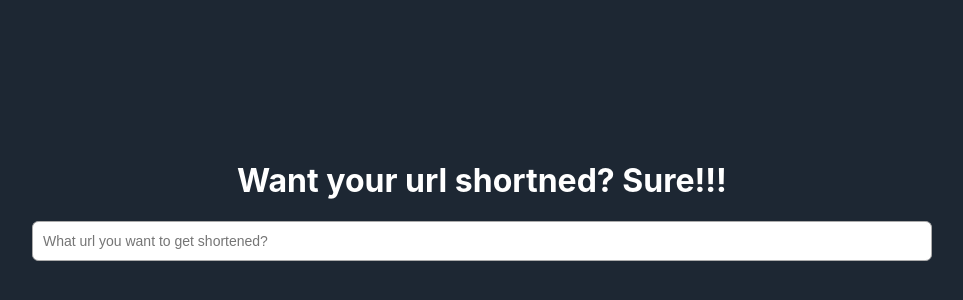
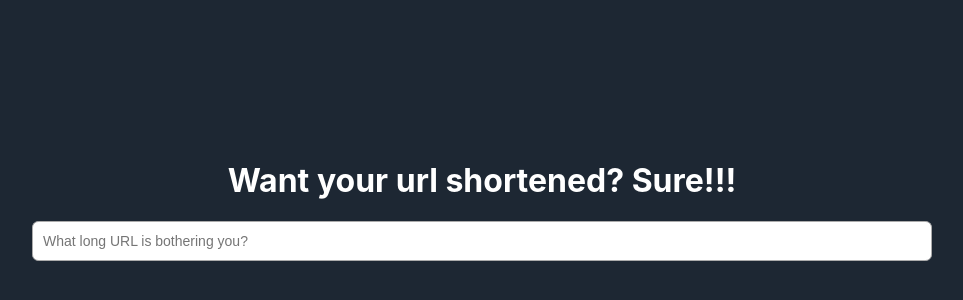
Before and after one commit to eduardo305/shortener, a React (Create React App) app in the folder client/: page / in a window 1280 px wide. Shown: the part 200-500 px from the top of the page, without its empty margins (158-1121 px from the left). Built offline with nearby package versions, Linux system fonts and the light colour scheme.

Commit message:
Fixing typo

```diff
--- a/client/src/components/Header/Header.jsx
+++ b/client/src/components/Header/Header.jsx
@@ -5,7 +5,7 @@ import './Header.scss'
 const Header = () => {
   return (
     <div className="header-container">
-      <h1>Want your url shortned? Sure!!!</h1>
+      <h1>Want your url shortened? Sure!!!</h1>
     </div>
   )
 }
--- a/client/src/components/Result/Result.jsx
+++ b/client/src/components/Result/Result.jsx
@@ -12,7 +12,14 @@ const Result = ({ originalUrl, shortUrl }) => {
         <strong>Original URL:</strong> { originalUrl }
       </div>
       <div className="url short-url">
-        <strong>Short URL: </strong><a href={ urlShortened } target="_blank">{ urlShortened }</a>
+        <strong>Short URL: </strong>
+        <a
+          href={ urlShortened }
+          target="_blank"
+          rel="noopener noreferrer"
+        >
+          { urlShortened }
+        </a>
       </div>
     </div>
   )
--- a/client/src/components/ShortenerForm/ShortenerForm.jsx
+++ b/client/src/components/ShortenerForm/ShortenerForm.jsx
@@ -47,7 +47,7 @@ export class ShortenerForm extends Component {
                   <Field
                     name="url"
                     component={Input}
-                    placeholder="What url you want to get shortened?"
+                    placeholder="What long URL is bothering you?"
                     onKeyDown={ this.resetError }
                   />
                 </form>
--- a/client/src/pages/Main/Main.jsx
+++ b/client/src/pages/Main/Main.jsx
@@ -1,4 +1,4 @@
-import React, { Component, Fragment } from 'react'
+import React, { Component } from 'react'
 import { connect } from 'react-redux'
 import { CSSTransition } from 'react-transition-group'
 
@@ -25,7 +25,7 @@ class Main extends Component {
     return (
       <CSSTransition
           in={this.state.show}
-          timeout={300}
+          timeout={600}
           classNames="drop"
           unmountOnExit
         >
--- a/client/src/pages/Main/Main.scss
+++ b/client/src/pages/Main/Main.scss
@@ -20,12 +20,12 @@
 
 .drop-enter {
   opacity: 0.01;
-  transform: scale(0.2);
+  margin-bottom: 300px;
 }
 .drop-enter-active {
   opacity: 1;
-  transform: scale(1);
-  transition: all 300ms ease-out;
+  margin-bottom: 0px;
+  transition: all 1000ms ease-out;
 }
 .drop-exit {
   opacity: 1;
```
Also changed, not shown: 1 other file (tests, documents, lock files or other folders).
